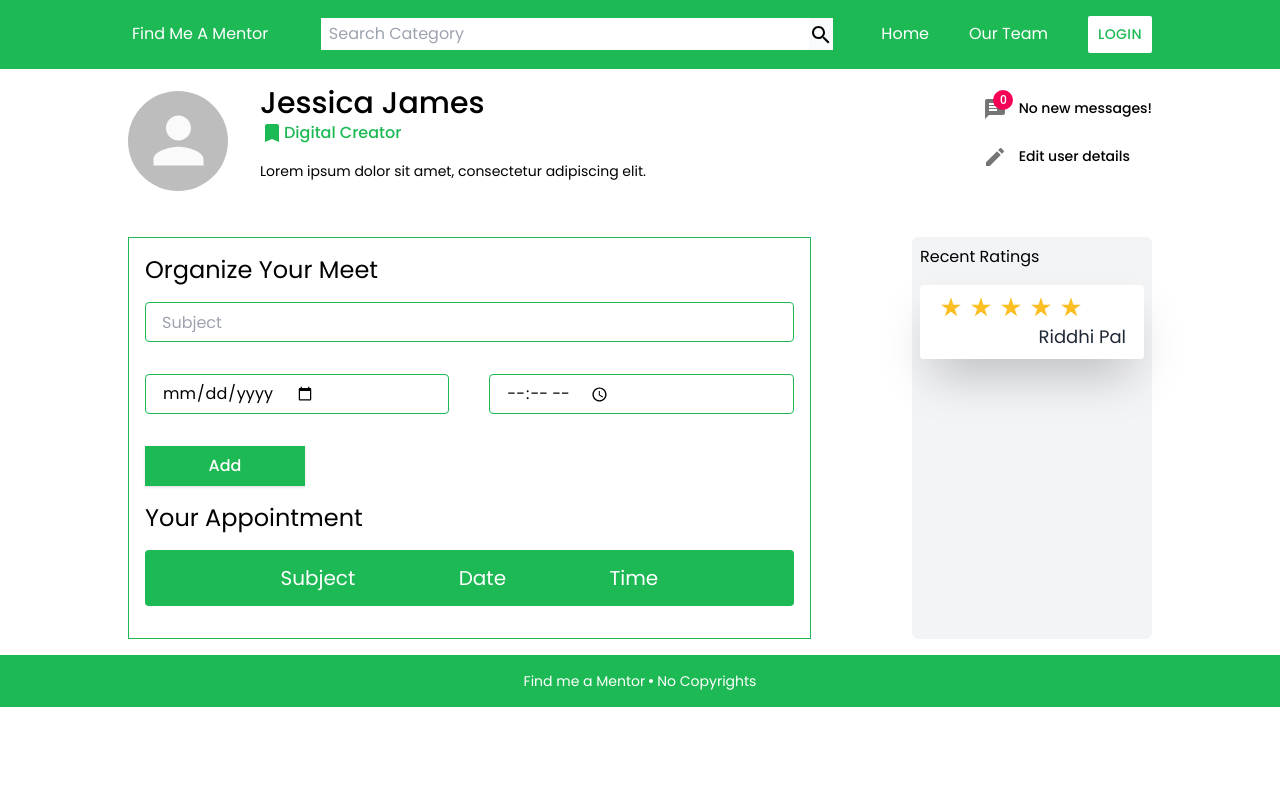
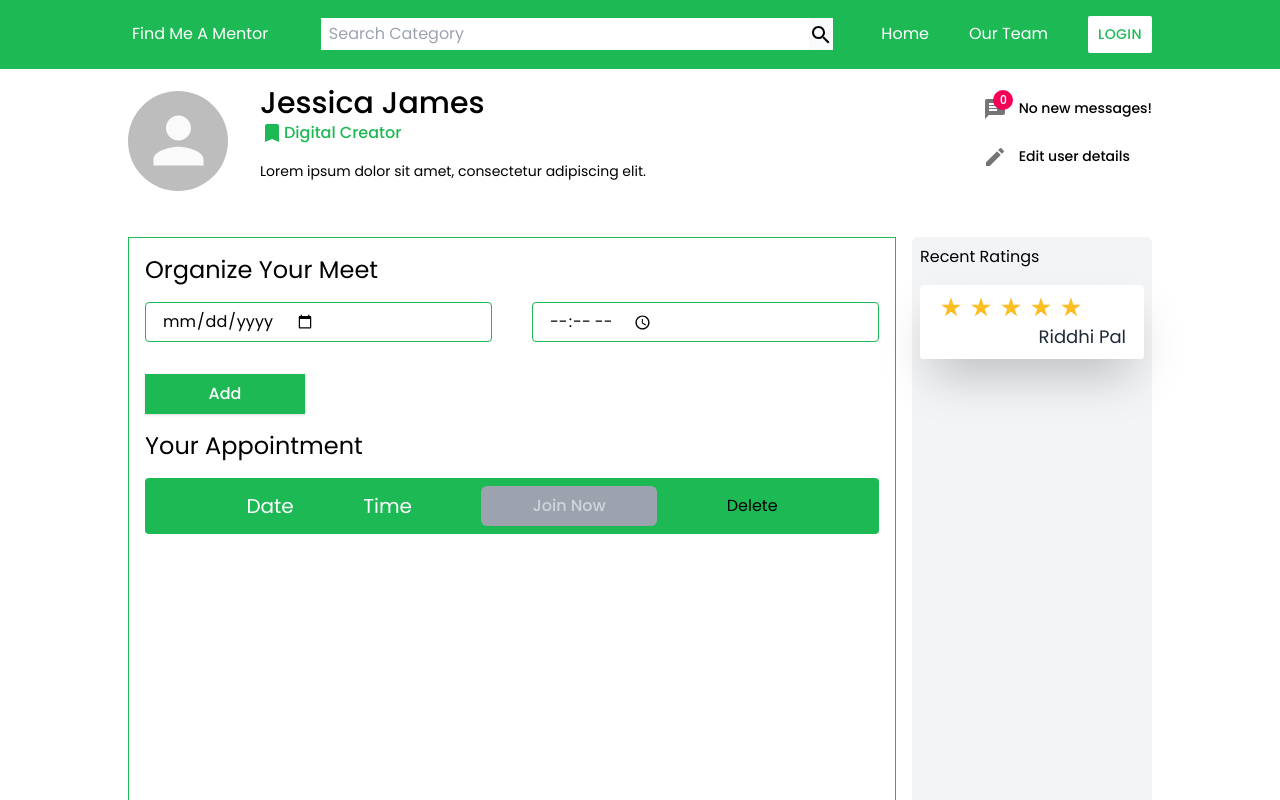
Before and after one commit to aditya-shrivastava/Find-Me-A-Mentor-Client, a React (Create React App) app: page /dashboard in a window 1280 px wide. Shown: the top 800 px of the page. Built offline with nearby package versions, Linux system fonts and the light colour scheme.

Commit message:
updated notification UI

```diff
--- a/src/Components/DashBoard/Notification/Notification.css
+++ b/src/Components/DashBoard/Notification/Notification.css
@@ -1,5 +1,5 @@
 .notification {
-	@apply flex flex-col p-4 w-2/3 border border-brgreen;
+	@apply flex flex-col p-4 lg:w-3/4 md:w-2/3 border border-brgreen;
 }
 
 .your__meet {
--- a/src/Components/DashBoard/Notification/Notification.jsx
+++ b/src/Components/DashBoard/Notification/Notification.jsx
@@ -13,23 +13,20 @@ function Notification() {
 				<h1>Organize Your Meet</h1>
 
 				<form className='subject__form' onSubmit={createSlot}>
-					<input type='text' placeholder='Subject' name='subject' />
 					<div className='date__time'>
 						<input type='date' placeholder='date' name='date' />
 						<input type='time' placeholder='time' name='time' />
 					</div>
-					<div>
-						<button type='submit' className='add'>
-							Add
-						</button>
-					</div>
+					<button type='submit' className='add'>
+						Add
+					</button>
 				</form>
 			</div>
 
 			<div className='your__notification'>
 				<h1>Your Appointment</h1>
 
-				<NotificationBlock subject='Subject' date='Date' time='Time' />
+				<NotificationBlock date='Date' time='Time' />
 			</div>
 		</div>
 	);
--- a/src/Components/DashBoard/Notification/NotificationBlock/NotificationBlock.jsx
+++ b/src/Components/DashBoard/Notification/NotificationBlock/NotificationBlock.jsx
@@ -1,14 +1,15 @@
-import React from 'react'
-import "./NotificationBlock.css"
+import React from 'react';
+import './NotificationBlock.css';
 
-function NotificationBlock({ subject, date, time }) {
-    return (
-        <div className="notif__block">
-            <p>{subject}</p>
-            <p>{date}</p>
-            <p>{time}</p>
-        </div>
-    )
+function NotificationBlock({ date, time }) {
+	return (
+		<div className='notif__block'>
+			<p>{date}</p>
+			<p>{time}</p>
+			<button className='join-btn'>Join Now</button>
+			<button className='delete-btn'>Delete</button>
+		</div>
+	);
 }
 
-export default NotificationBlock
+export default NotificationBlock;
--- a/src/Components/DashBoard/Sessions/Sessions.css
+++ b/src/Components/DashBoard/Sessions/Sessions.css
@@ -1,5 +1,5 @@
 .sessions {
-	@apply flex flex-col p-8 w-full h-screen border border-brgreen rounded-lg;
+	@apply flex flex-col p-8 w-full h-full border border-brgreen rounded-lg;
 }
 
 .upcoming-sessions {
--- a/src/Pages/Dashboard.jsx
+++ b/src/Pages/Dashboard.jsx
@@ -23,7 +23,7 @@ function Dashboard() {
 				isMentee={isMentee}
 				setIsMentee={setIsMentee}
 			/>
-			<div className='mt-10 flex w-full'>
+			<div className='mt-10 h-screen flex w-full'>
 				{isMentee ? (
 					<Sessions />
 				) : (
```
Also changed, not shown: src/Components/DashBoard/Review/Review.css (+4 -4 lines).
